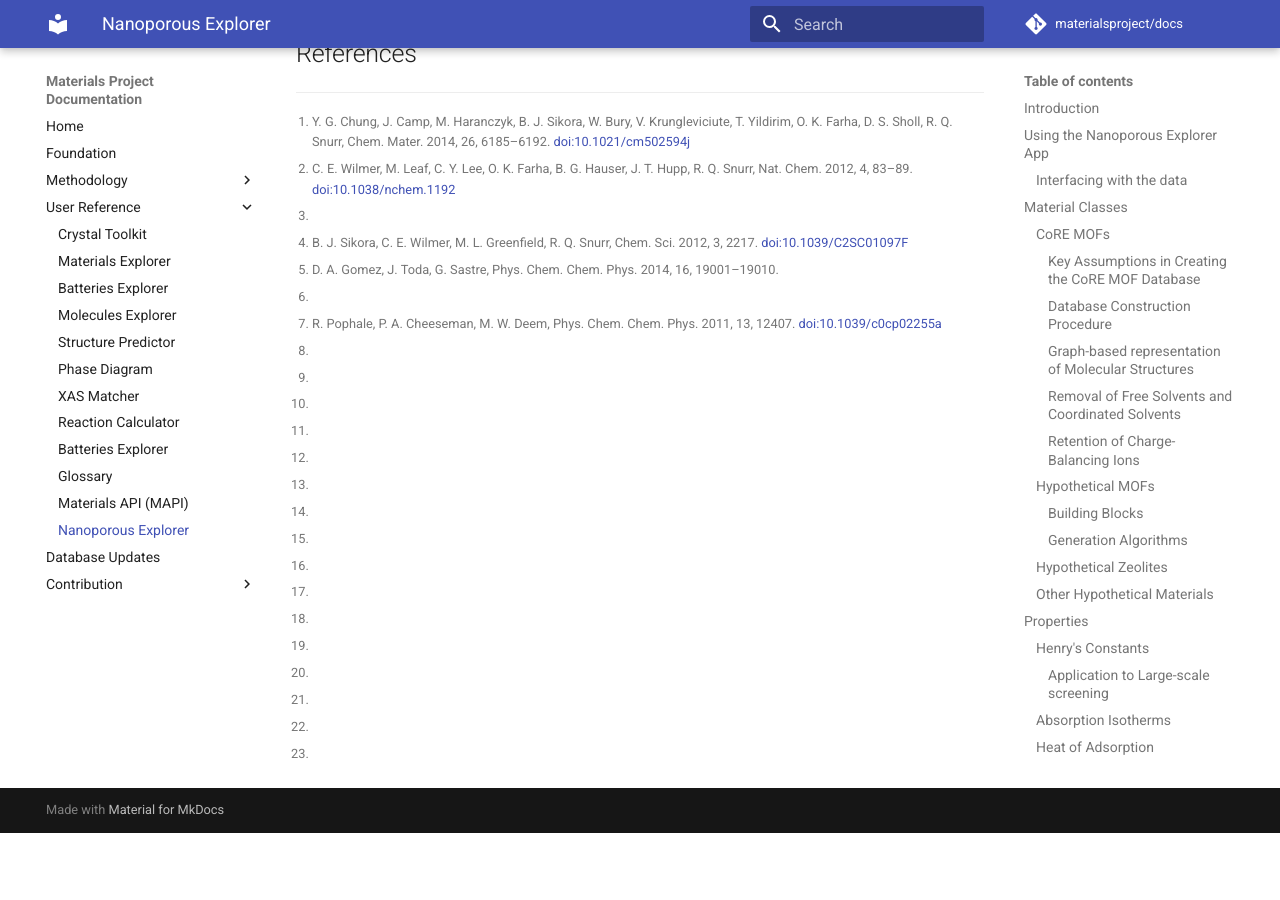
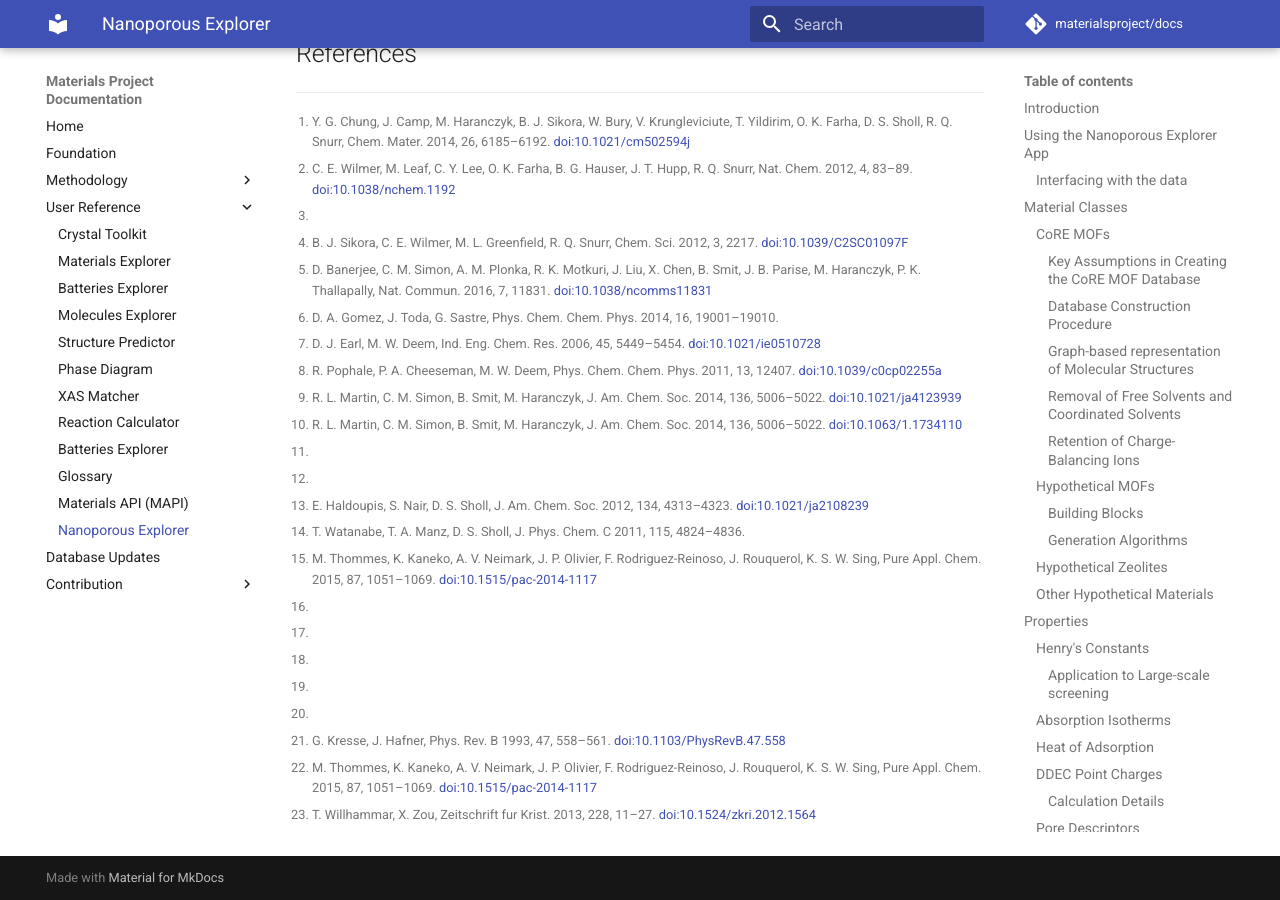
Before and after one commit to materialsproject/docs, an MkDocs documentation site: the page built from docs/user-guide/nanoporous-explorer.md, in a window 1280 px wide and 900 px high, scrolled down 8399 px. Built offline with MkDocs 1.6.1 and Material for MkDocs 9.7.7, drawn with Linux system fonts in a browser that asks for light colours; formulas are drawn with MathJax 3; comment, search, counter and statistics services are not loaded; before the commit the page ends 9232 px from its top, so only the background shows below that.

Commit message:
Add more citations

```diff
--- a/docs/user-guide/nanoporous-explorer.md
+++ b/docs/user-guide/nanoporous-explorer.md
@@ -136,22 +136,22 @@
 [^2]: C. E. Wilmer, M. Leaf, C. Y. Lee, O. K. Farha, B. G. Hauser, J. T. Hupp, R. Q. Snurr, Nat. Chem. 2012, 4, 83–89. [doi:10.1038/nchem.1192](https://doi.org/10.1038/nchem.1192)
 [^3]:
 [^4]: B. J. Sikora, C. E. Wilmer, M. L. Greenfield, R. Q. Snurr, Chem. Sci. 2012, 3, 2217. [doi:10.1039/C2SC01097F](https://doi.org/10.1039/C2SC01097F)
-[^5]: D. A. Gomez, J. Toda, G. Sastre, Phys. Chem. Chem. Phys. 2014, 16, 19001–19010.
-[^6]:
-[^7]: R. Pophale, P. A. Cheeseman, M. W. Deem, Phys. Chem. Chem. Phys. 2011, 13, 12407. [doi:10.1039/c0cp02255a](https://doi.org/10.1039/c0cp02255a)
-[^8]:
-[^9]:
-[^10]:
+[^5]: D. Banerjee, C. M. Simon, A. M. Plonka, R. K. Motkuri, J. Liu, X. Chen, B. Smit, J. B. Parise, M. Haranczyk, P. K. Thallapally, Nat. Commun. 2016, 7, 11831. [doi:10.1038/ncomms11831](https://doi.org/10.1038/ncomms11831)
+[^6]: D. A. Gomez, J. Toda, G. Sastre, Phys. Chem. Chem. Phys. 2014, 16, 19001–19010.
+[^7]: D. J. Earl, M. W. Deem, Ind. Eng. Chem. Res. 2006, 45, 5449–5454. [doi:10.1021/ie0510728](https://doi.org/10.1021/ie0510728)
+[^8]: R. Pophale, P. A. Cheeseman, M. W. Deem, Phys. Chem. Chem. Phys. 2011, 13, 12407. [doi:10.1039/c0cp02255a](https://doi.org/10.1039/c0cp02255a)
+[^9]: R. L. Martin, C. M. Simon, B. Smit, M. Haranczyk, J. Am. Chem. Soc. 2014, 136, 5006–5022. [doi:10.1021/ja4123939](https://doi.org/10.1021/ja4123939)
+[^10]: R. L. Martin, C. M. Simon, B. Smit, M. Haranczyk, J. Am. Chem. Soc. 2014, 136, 5006–5022. [doi:10.1063/1.1734110](https://doi.org/10.1063/1.1734110)
 [^11]:
 [^12]:
-[^13]:
-[^14]:
-[^15]:
+[^13]: E. Haldoupis, S. Nair, D. S. Sholl, J. Am. Chem. Soc. 2012, 134, 4313–4323. [doi:10.1021/ja2108239](https://doi.org/10.1021/ja2108239)
+[^14]: T. Watanabe, T. A. Manz, D. S. Sholl, J. Phys. Chem. C 2011, 115, 4824–4836.
+[^15]: M. Thommes, K. Kaneko, A. V. Neimark, J. P. Olivier, F. Rodriguez-Reinoso, J. Rouquerol, K. S. W. Sing, Pure Appl. Chem. 2015, 87, 1051–1069. [doi:10.1515/pac-2014-1117](https://doi.org/10.1515/pac-2014-1117)
 [^16]:
 [^17]:
 [^18]:
 [^19]:
 [^20]:
-[^21]:
-[^22]:
-[^23]:
+[^21]: G. Kresse, J. Hafner, Phys. Rev. B 1993, 47, 558–561. [doi:10.1103/PhysRevB.47.558](https://doi.org/10.1103/PhysRevB.47.558)
+[^22]: M. Thommes, K. Kaneko, A. V. Neimark, J. P. Olivier, F. Rodriguez-Reinoso, J. Rouquerol, K. S. W. Sing, Pure Appl. Chem. 2015, 87, 1051–1069. [doi:10.1515/pac-2014-1117](https://doi.org/10.1515/pac-2014-1117)
+[^23]: T. Willhammar, X. Zou, Zeitschrift fur Krist. 2013, 228, 11–27. [doi:10.1524/zkri.2012.1564](https://doi.org/10.1524/zkri.2012.1564)
```
Also changed, not shown: other parts of docs/user-guide/nanoporous-explorer.md (+1 -1 lines).
